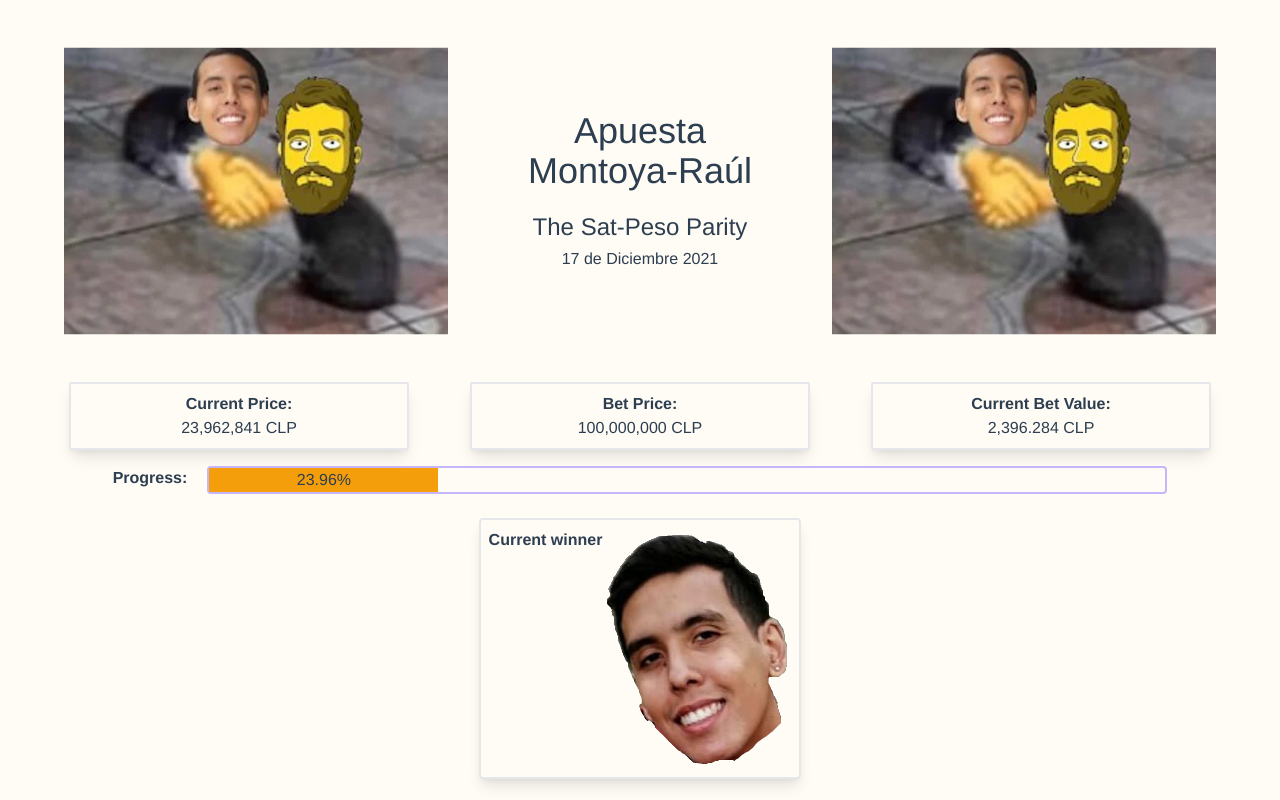
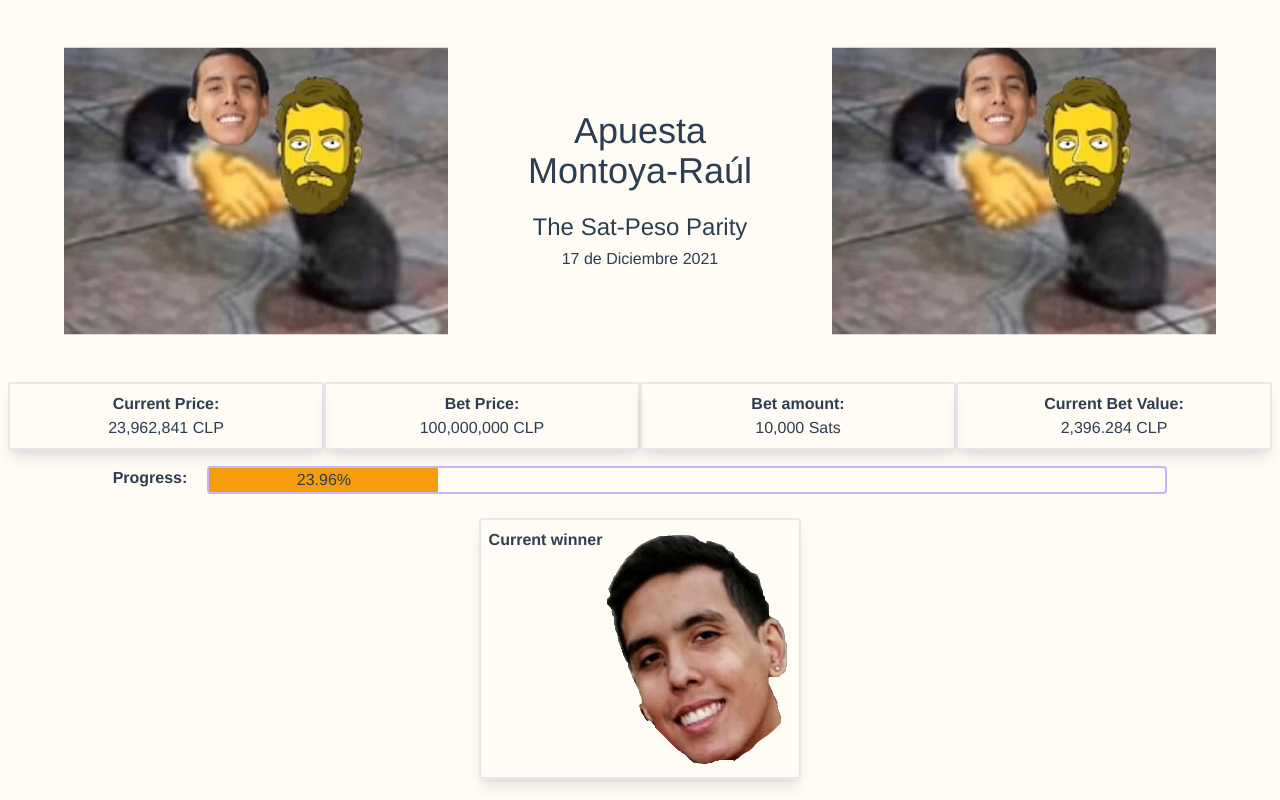
Before and after one commit to wachunei/montoya-raul-bet, a Vue app: page / in a window 1280 px wide. Built offline with nearby package versions, Linux system fonts and the light colour scheme; no server answers.

Commit message:
feat(ticker): add symbol prop to ticker
show bet value in Sats

```diff
--- a/src/App.vue
+++ b/src/App.vue
@@ -12,6 +12,7 @@
   <div class="flex mb-4 px-2 justify-evenly">
     <Ticker :price="budaPrice" text="Current Price:" />
     <Ticker :price="betPrice" text="Bet Price:" />
+    <Ticker :price="10000" text="Bet amount:" symbol="Sats" />
     <Ticker :price="budaPrice / 10000" text="Current Bet Value:" />
   </div>
 
--- a/src/components/ticker.vue
+++ b/src/components/ticker.vue
@@ -1,7 +1,7 @@
 <template>
   <div class="box-content w-80 shadow-lg border-2 p-2 rounded-sm">
     <p class="font-bold">{{ text }}</p>
-    {{ price.toLocaleString() }} CLP
+    {{ price.toLocaleString() }} {{ symbol }}
   </div>
 </template>
 
@@ -15,6 +15,10 @@ export default {
     text: {
       type: String,
       default: ""
+    },
+    symbol: {
+      type: String,
+      default: "CLP"
     }
   }
 };
```
